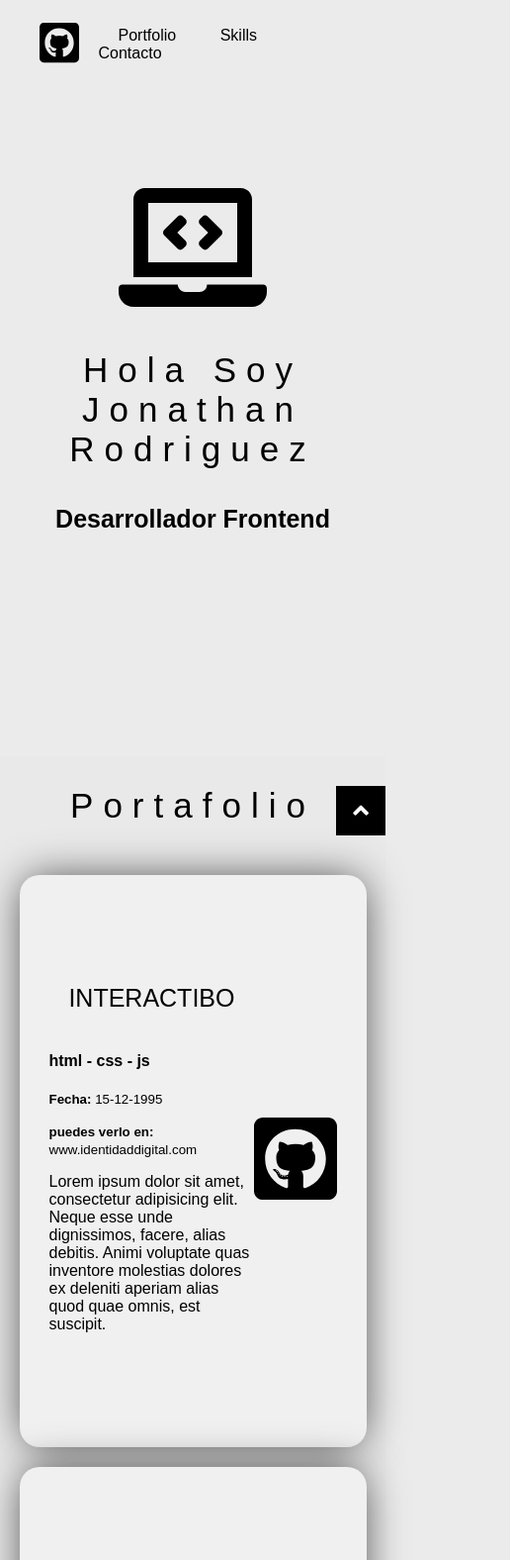
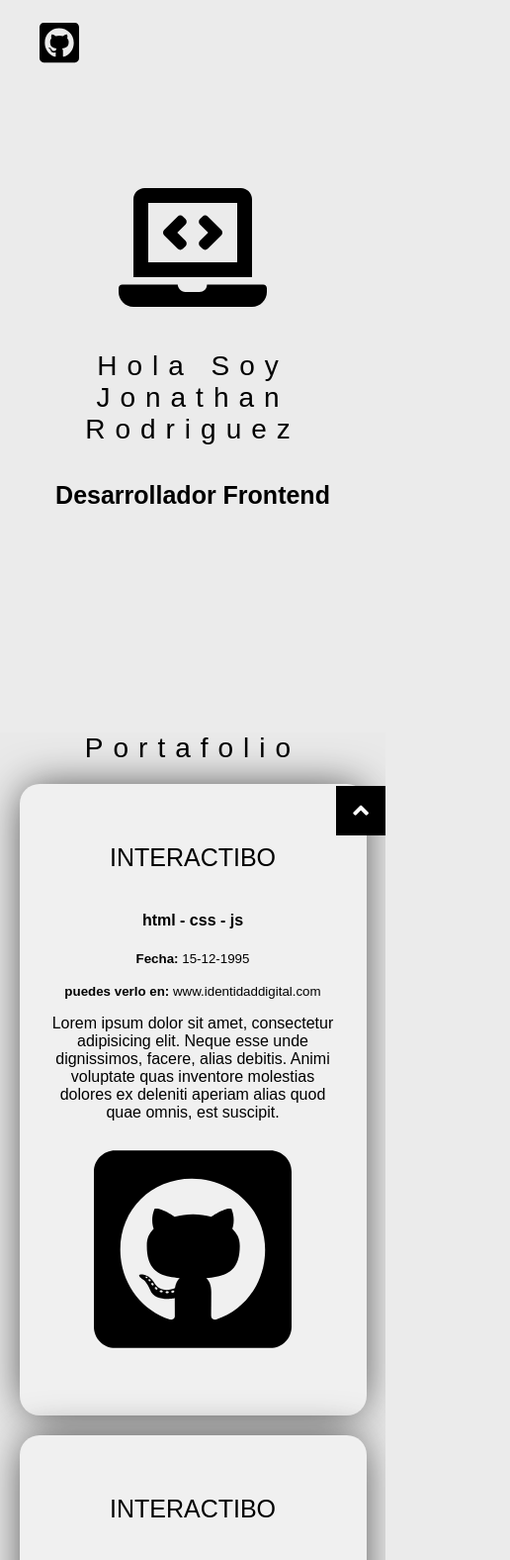
Before and after one commit to tatanrodriguez/Portfolio, a plain HTML site: page index.html in a window 390 px wide. Shown: the top 1576 px of the page at 99% size, 516 px wide, since content can reach past the window. Drawn offline with Linux system fonts and the light colour scheme.

Commit message:
primera version de responsive

```diff
--- a/css/estilos.css
+++ b/css/estilos.css
@@ -123,7 +123,8 @@ h1 strong {
 }
 
 .project-details {
-    width:500px;
+    padding: 0px 10px;
+    max-width:500px;
 }
 
 .project-image-container {
@@ -163,11 +164,15 @@ h1 strong {
     display: flex;
     justify-content:center;
     flex-direction: column;
+
+
 }
 
 .skills-container {
     display: flex;
     justify-content: space-around;
+
+
 }
 
 .skills-article {
--- /dev/null
+++ b/css/responsive_estilos.css
@@ -0,0 +1,84 @@
+@media screen and (max-width:1024px) {
+   /*skills*/
+.skills-container {
+    flex-wrap: wrap;
+}
+}
+
+@media screen and (max-width:768px) {
+   /* seccion uno  */
+   h1, h2 {
+    font-size: 28px;
+    font-weight:100;
+    letter-spacing: 10px;
+    text-align: center;
+    padding:0 10px;
+}
+
+/* proyectos */
+.project {
+    flex-direction: column;
+    padding: 50px 20px;
+}
+
+.project-details {
+    text-align: center;
+}
+
+/*skills*/
+.skills-container {
+    flex-wrap: wrap;
+}
+
+/* formulario */
+.form-email {
+    box-sizing: border-box;
+    width:80%;
+}
+
+}
+
+@media screen and (max-width:480px) {
+   /* responsive menu */
+    .header nav {
+       position: fixed;
+       width: 100%;
+       height: 100%;
+       background: black;
+       padding: 0px;
+       margin: 0px;
+       z-index: 10;
+       top: 0;
+       left: 0;
+       right: 0;
+       bottom: 0;
+       transition: transform 1s ease-in-out;
+       transform: translateX(-100%);
+
+   }
+   .header-container {
+       width: 100%;
+   }
+   .header a {
+       color:white;
+       display: flex;
+    justify-content: center;
+    align-items: center;
+   }
+   .header a::before {
+    background:white;
+   }
+
+   .header  a:hover::before {
+       background: white;
+   }
+
+
+}
+
+@media screen and (max-width:320px) {
+   .form-email {
+        margin: 15px auto;
+       padding:20px 10px;
+   }
+}
--- a/index.html
+++ b/index.html
@@ -8,6 +8,7 @@
   <link rel="icon" href="img/github-square-brands.svg" type="image/svg+xml">
   <link rel="stylesheet" href="https://use.fontawesome.com/releases/v5.5.0/css/all.css" integrity="sha384-B4dIYHKNBt8Bc12p+WXckhzcICo0wtJAoU8YZTY5qE0Id1GSseTk6S+L3BlXeVIU" crossorigin="anonymous">
   <link rel="stylesheet" href="css/estilos.css">
+  <link rel="stylesheet" href="css/responsive_estilos.css">
 
   <title>Portfolio</title>
 
```
